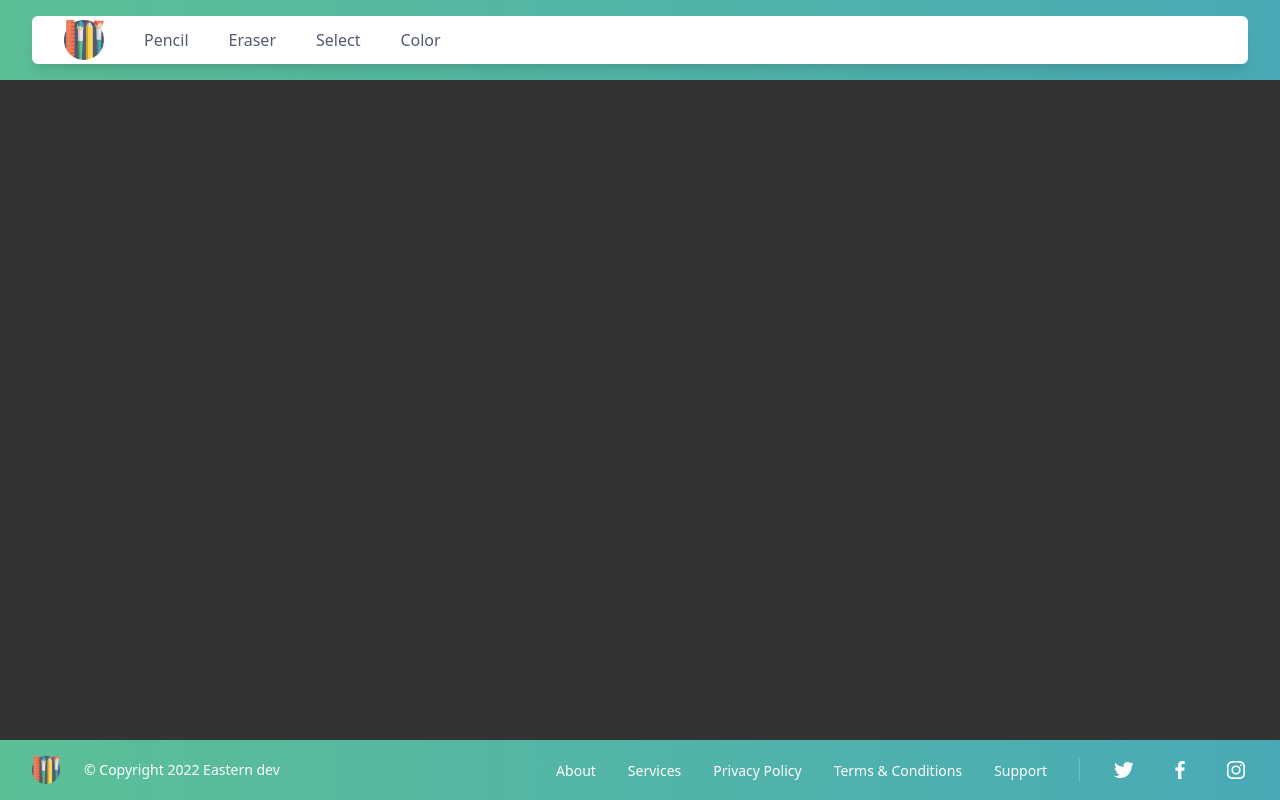
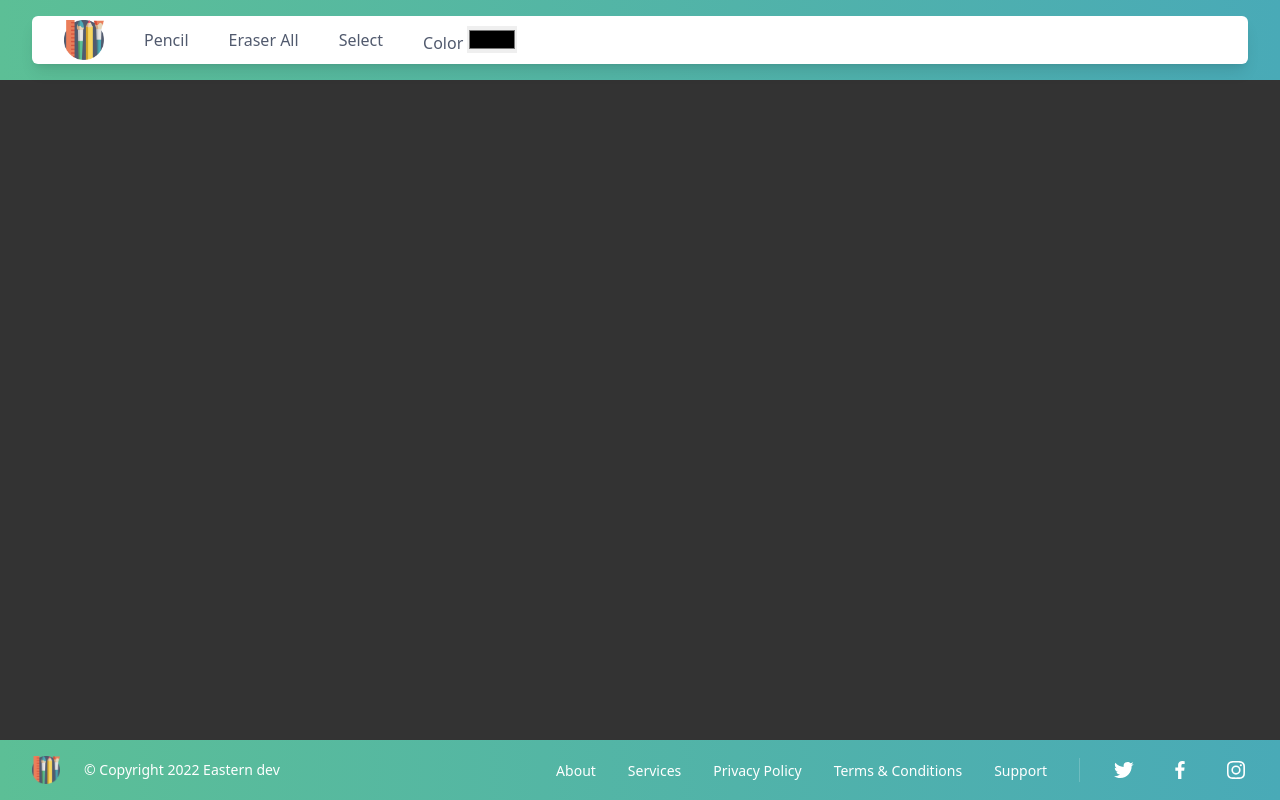
Before and after one commit to sonukuldeep/drawApp, a React (Vite) app: page / in a window 1280 px wide. Built offline with nearby package versions, Linux system fonts and the light colour scheme.

Commit message:
erase and color selection added

```diff
--- a/src/App.jsx
+++ b/src/App.jsx
@@ -9,6 +9,7 @@ function App() {
   const [select, setSelect] = useState(false)
   const [currentSelect, setCurrentSelect] = useState('1')
   const [currentPathWidth, setCurrentPathWidth] = useState('1')
+  const [color, setColor] = useState("#FFF")
   const svgElement = useRef("")
   const svgLineSize = useRef("")
   const selectBtn = useRef("")
@@ -16,19 +17,21 @@ function App() {
   //change last path d value
   useEffect(() => {
     if (!select)
-      svgElement.current.lastChild.setAttribute('d', pathCurrentVal)
+      svgElement.current.lastChild?.setAttribute('d', pathCurrentVal)
   }, [pathCurrentVal,])
 
   //btn active toggle that changes color via css
   useEffect(() => {
     // selectBtn.current.classList.toggle('active')
-  }, [select])
+    const selectingLastPath = document.getElementById(elemants[elemants.length-1].id)
+    selectingLastPath.setAttribute('stroke', color)
+  }, [select,color])
 
   //select element and do something
   useEffect(() => {
     // console.log(currentSelect)
 
-    document.getElementById(currentSelect).setAttribute('stroke-width', currentPathWidth)
+    document.getElementById(currentSelect)?.setAttribute('stroke-width', currentPathWidth)
   }, [currentSelect, currentPathWidth])
 
   const pointerDown = (e) => {
@@ -40,13 +43,13 @@ function App() {
   }
 
   const pointerMove = (e) => {
-
     if (fireStatus) {
       const xCoordinate = e.pageX
       const yCoordinate = e.pageY - 80
       setPathCurrentVal(pathCurrentVal + " " + xCoordinate + " " + yCoordinate)
     }
 
+    // console.log('fire')
     if (!fireStatus) {
       const xCoordinate = e.pageX
       const yCoordinate = e.pageY - 80
@@ -59,13 +62,12 @@ function App() {
 
       }
     }
-
   }
 
   const pointerUp = (e) => {
     if (!select) {
       var randomID = Math.floor(Math.random() * 16777215).toString(16)
-      const pathProperties = { 'd': 'M20 20', 'stroke': 'white', 'strokeWidth': '2', 'id': randomID }
+      const pathProperties = { 'd': 'M20 20', 'stroke': color, 'strokeWidth': '1', 'id': randomID }
       setElemants([...elemants, pathProperties])
     }
     setFireStatus(false)
@@ -80,11 +82,8 @@ function App() {
   }
 
   function remove() {
-    console.log('remove')
-  }
-
-  function colorChange() {
-    console.log('change color')
+    setElemants([{ 'd': 'M20 20', 'stroke': color, 'strokeWidth': '1', 'id': '1' }])
+    console.log(pathCurrentVal)
   }
 
   function lineWidth() {
@@ -97,10 +96,10 @@ function App() {
 
   return (
     <>
-      <Layout remove={remove} colorChange={colorChange} selectLine={selectLine} lineWidth={lineWidth}>
+      <Layout remove={remove} colorChange={setColor} selectLine={selectLine} lineWidth={lineWidth}>
         <div onMouseDown={(e) => pointerDown(e)} onPointerMove={(e) => { pointerMove(e) }} onPointerUp={(e) => { pointerUp(e) }} className='bg-[#333] touch-none'>
           <svg ref={svgElement} xmlns="http://www.w3.org/2000/svg" className='h-[calc(100vh_-_140px)] w-full'>
-            {elemants.map((element, index) => { return <path onClick={(e) => { if (select) setCurrentSelect(e.target.id) }} key={index} id={element.id} d={element.d} fill="none" stroke={element.stroke} strokeWidth={element.stroke}></path> })}
+            {elemants.map((element, index) => { return <path onClick={(e) => { if (select) setCurrentSelect(e.target.id) }} key={index} id={element.id} d={element.d} fill="none" stroke={element.stroke} strokeWidth={element.strokeWidth}></path> })}
           </svg>
         </div>
       </Layout>
--- a/src/Components/Navbar.jsx
+++ b/src/Components/Navbar.jsx
@@ -11,13 +11,15 @@ const Navbar = ({ remove, colorChange, lineWidth, selectLine }) => {
                     </div>
 
                     <div className="hidden ml-10 lg:flex lg:items-center lg:mr-auto lg:space-x-10">
-                        <div onClick={() => { lineWidth() }} className="text-base font-medium text-[#515a6e] transition-all duration-200 hover:text-[#ea7e5a]"> Pencil </div>
+                        <div onClick={() => { lineWidth() }} className="text-base font-medium text-[#515a6e] transition-all duration-200 hover:text-[#ea7e5a] hover:cursor-pointer"> Pencil </div>
 
-                        <div onClick={() => { remove() }} className="text-base font-medium text-[#515a6e] transition-all duration-200 hover:text-[#ea7e5a]"> Eraser </div>
+                        <div onClick={() => { remove() }} className="text-base font-medium text-[#515a6e] transition-all duration-200 hover:text-[#ea7e5a] hover:cursor-pointer"> Eraser All </div>
 
-                        <div onClick={() => { selectLine() }} className="text-base font-medium text-[#515a6e] transition-all duration-200 hover:text-[#ea7e5a]"> Select </div>
+                        <div onClick={() => { selectLine() }} className="text-base font-medium text-[#515a6e] transition-all duration-200 hover:text-[#ea7e5a] hover:cursor-pointer"> Select </div>
 
-                        <div onClick={() => { colorChange() }} className="text-base font-medium text-[#515a6e] transition-all duration-200 hover:text-[#ea7e5a]"> Color </div>
+                        {/* <div onClick={() => { colorChange() }} className="text-base font-medium text-[#515a6e] transition-all duration-200 hover:text-[#ea7e5a] hover:cursor-pointer"> Color </div> */}
+                        <div className="text-base font-medium text-[#515a6e] transition-all duration-200 hover:text-[#ea7e5a] hover:cursor-pointer"> Color <input type="color" onChange={e=>colorChange(e.target.value)}/> </div>
+
                     </div>
 
                 </nav>
```
